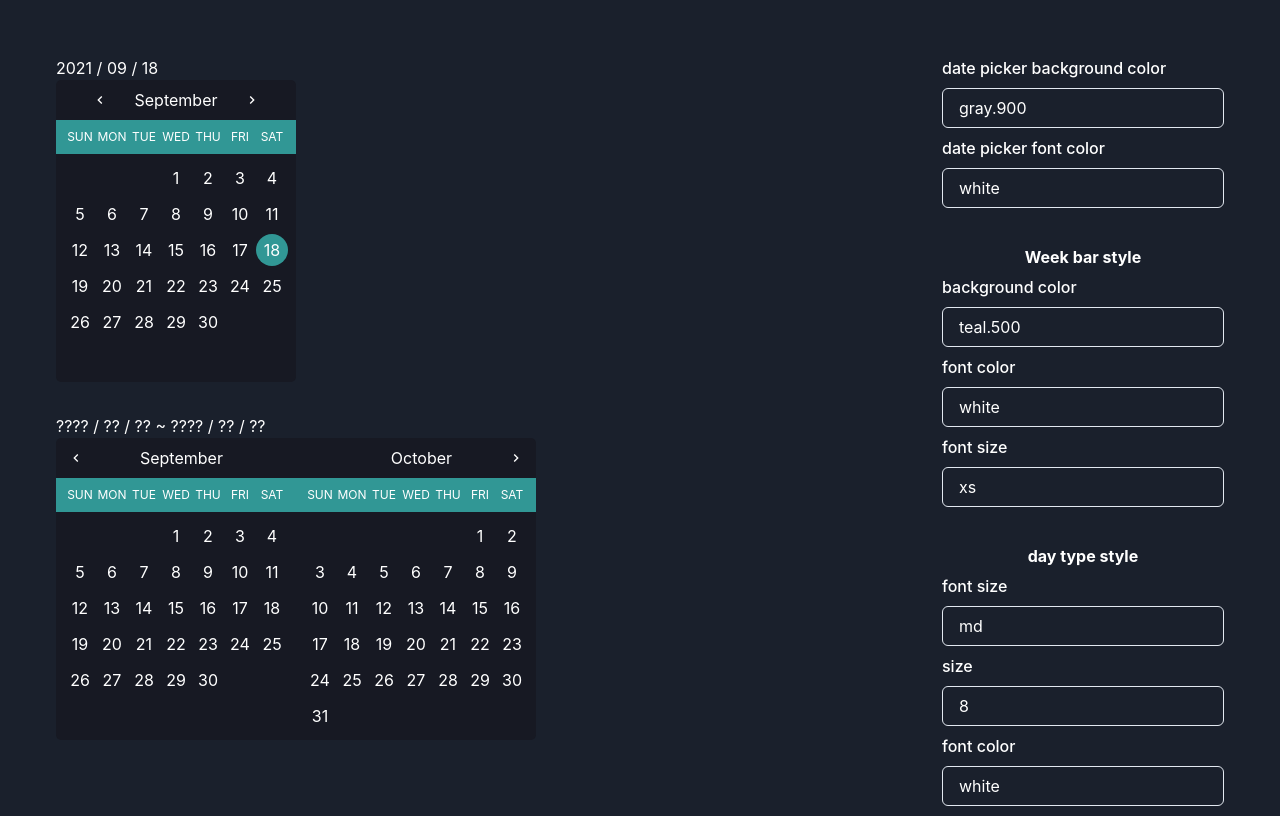
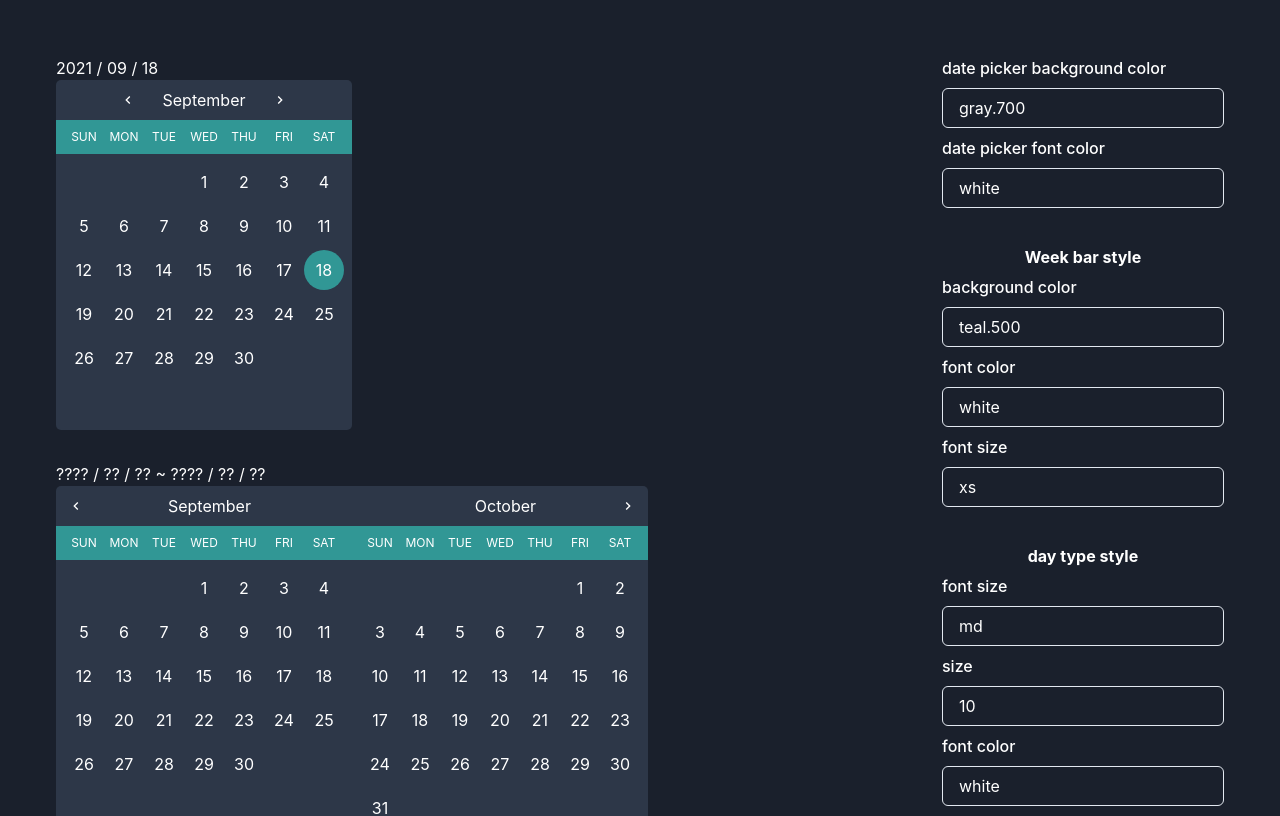
Before and after one commit to FizzyElt/chakra-datepicker-vite, a React (Vite) app: page / in a window 1280 px wide. Shown: the top 816 px of the page. Built offline with nearby package versions, Linux system fonts and the light colour scheme.

Commit message:
update some default style

```diff
--- a/src/components/DatePicker/Calendar/type.ts
+++ b/src/components/DatePicker/Calendar/type.ts
@@ -20,7 +20,7 @@ export type DayStyleConfig = {
 
 export const defaultDayStyle: DayStyleConfig = {
   fontSize: 'md',
-  size: 8,
+  size: 10,
   color: 'white',
   activeBgColor: 'teal.500',
   activeColor: 'white',
--- a/src/components/DatePicker/type.ts
+++ b/src/components/DatePicker/type.ts
@@ -9,7 +9,7 @@ export type DatePickerStyleConfig = {
 };
 
 export const defaultDatePickerStyle: DatePickerStyleConfig = {
-  bgColor: 'gray.900',
+  bgColor: 'gray.700',
   color: 'white',
   weekStyle: defaultWeekStyleConfig,
   dayStyle: defaultDayStyle,
```
